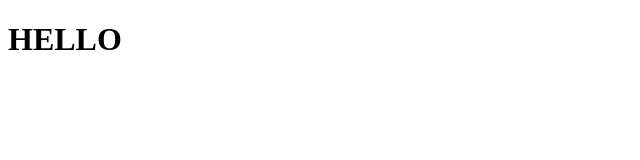
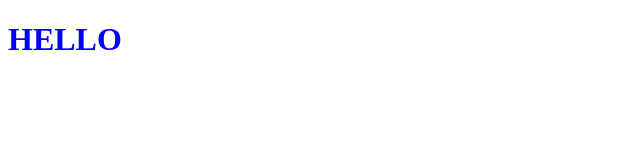
Before and after one commit to Prathamesh2805/ABC, a plain HTML site: page index.html in a window 1280 px wide. Shown: the whole page, without its empty margins (0-640 px from the left). Drawn offline with Linux system fonts and the light colour scheme.

Commit message:
second commit

```diff
--- a/index.html
+++ b/index.html
@@ -7,6 +7,10 @@
     <title>Document</title>
 </head>
 <body>
-    <h1>HELLO</h1>
+    <h1>HELLO <style>
+        h1{
+            color: blue;
+        }
+    </style></h1>
 </body>
 </html>
```
